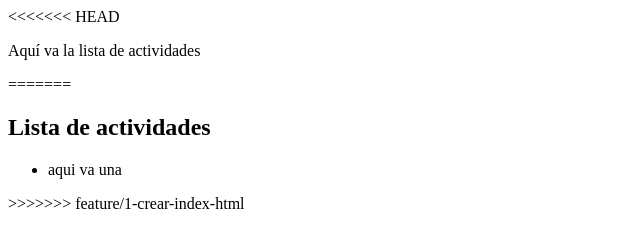
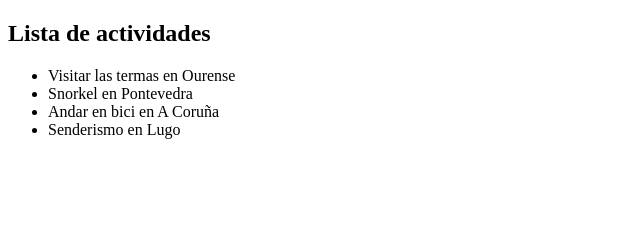
Before and after one commit to maryemf/balidea-git-intro, a plain HTML site: page index.html in a window 1280 px wide. Shown: the whole page, without its empty margins (0-640 px from the left). Drawn offline with Linux system fonts and the light colour scheme.

Commit message:
feat: listado de actividades

```diff
--- a/index.html
+++ b/index.html
@@ -7,13 +7,12 @@
     <title>Actividades</title>
 </head>
 <body>
-<<<<<<< HEAD
-    <p>Aquí va la lista de actividades</p>
-=======
     <h2>Lista de actividades</h2>
     <ul>
-        <li>aqui va una</li>
+        <li>Visitar las termas en Ourense</li>
+        <li>Snorkel en Pontevedra</li>
+        <li>Andar en bici en A Coruña</li>
+        <li>Senderismo en Lugo</li>
     </ul>
->>>>>>> feature/1-crear-index-html
 </body>
 </html>
```
